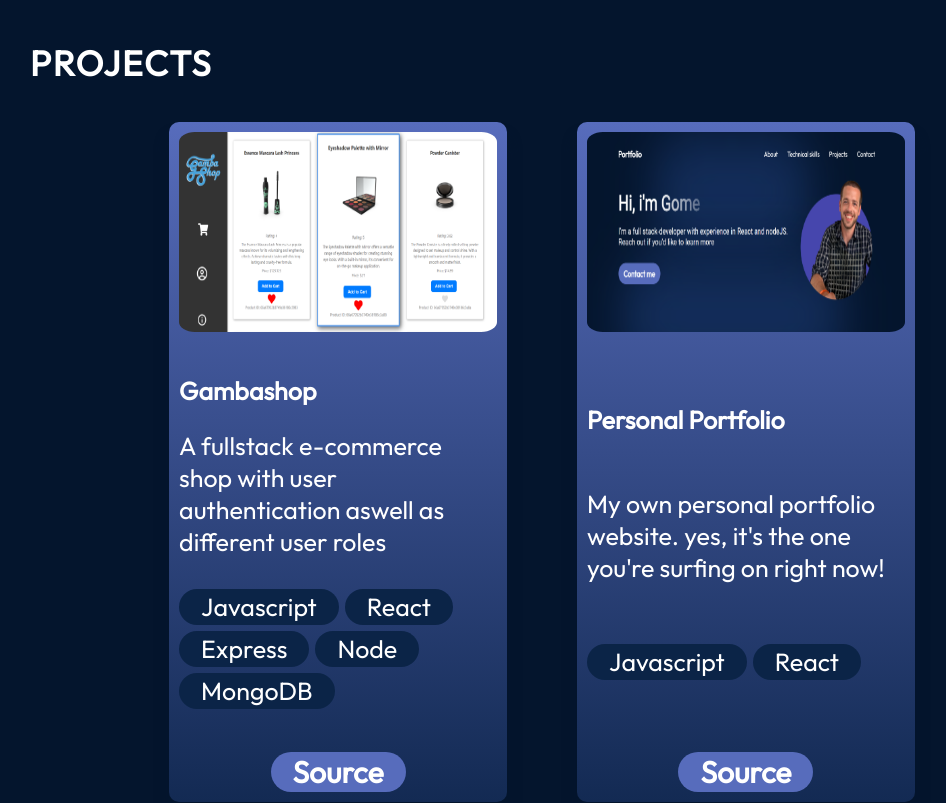
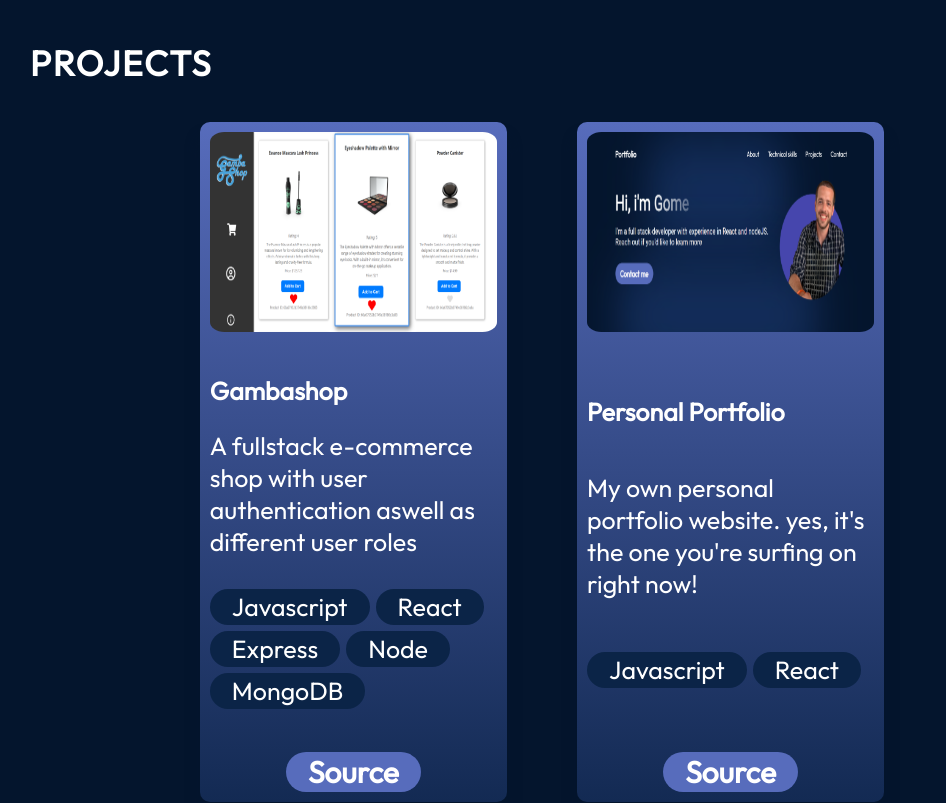
Before and after one commit to GomeBM/portfolio-website, a React (Vite) app: page / in a window 1280 px wide. Shown: the part 1680-2483 px from the top of the page, without its empty margins (98-1044 px from the left). Built offline with nearby package versions, Linux system fonts and the light colour scheme.

Commit message:
fixed card container size

```diff
--- a/src/components/Projects/ProjectCard.css
+++ b/src/components/Projects/ProjectCard.css
@@ -7,7 +7,7 @@
   background: linear-gradient(180deg, #576cbc 0%, #132a53 100%);
   box-shadow: 0 16px 14px 0 #04152d;
   padding: 10px 10px;
-  max-width: 33%;
+  max-width: 30%;
   height: 680px;
   transition: 0.3s ease-in-out;
   justify-content: space-between;
```
